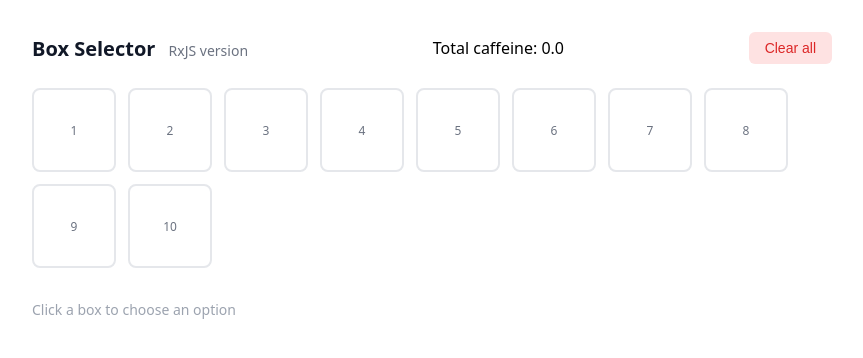
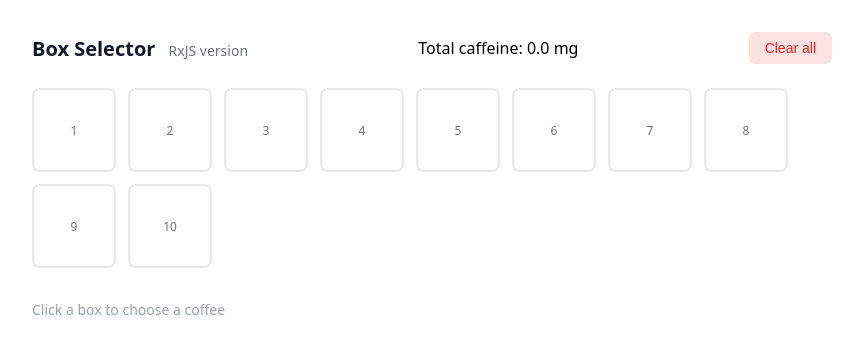
Before and after one commit to zola-dev/box-selector, an Angular app: page / in a window 1280 px wide. Shown: the top 358 px of the page, without its empty margins (208-1071 px from the left). Built offline with nearby package versions, Linux system fonts and the light colour scheme.

Commit message:
chore: add mg unit to total caffeine and update hint text

```diff
--- a/src/app.html
+++ b/src/app.html
@@ -4,7 +4,7 @@
       Box Selector <span class="app__subtitle">RxJS version</span>
     </h1>
     <div class="total-score">
-      Total caffeine: {{ totalScore$ | async | number:'1.1-1' }}
+      Total caffeine: {{ totalScore$ | async | number:'1.1-1' }} mg
     </div>
     <button
       class="btn btn--danger"
@@ -26,7 +26,7 @@
       @if (hasActiveBox$ | async) {
       <app-option-selector />
       } @else {
-      <p class="app__hint">Click a box to choose an option</p>
+      <p class="app__hint">Click a box to choose a coffee</p>
       }
     </aside>
   </main>
```
